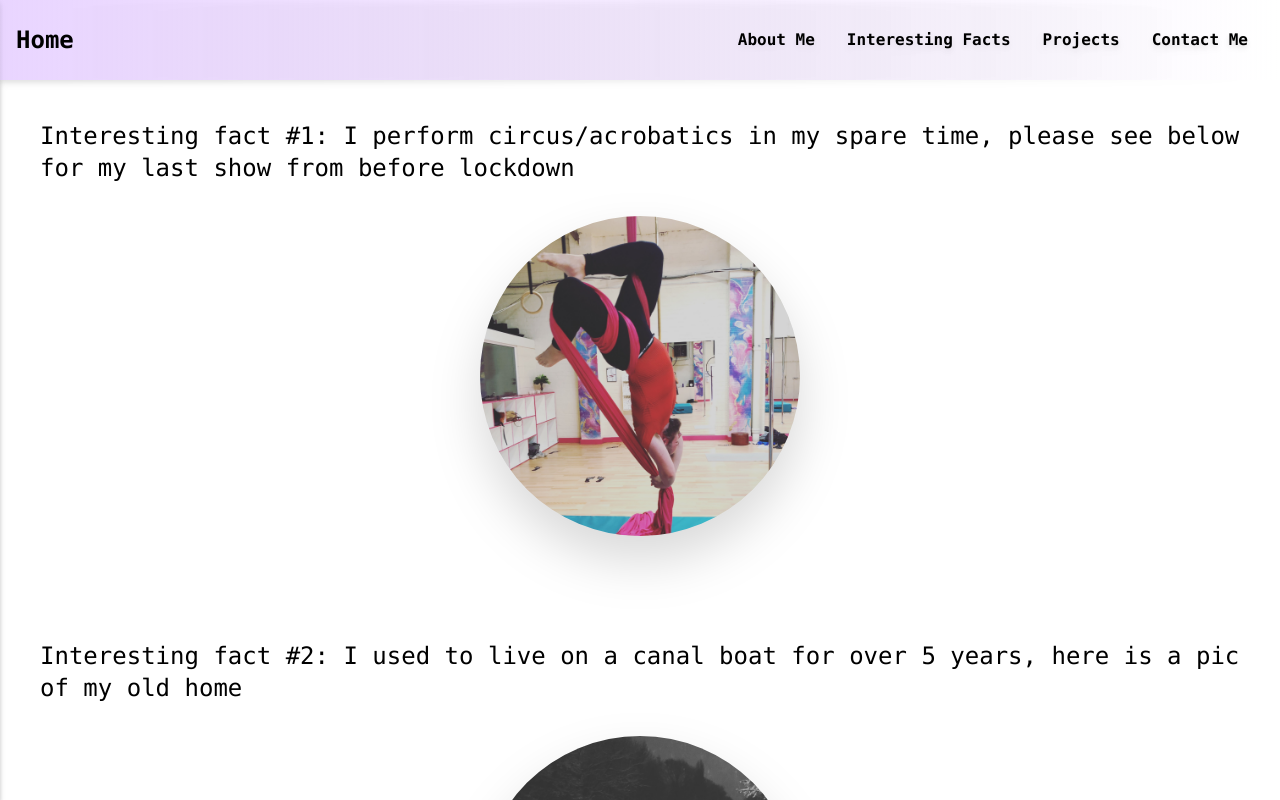
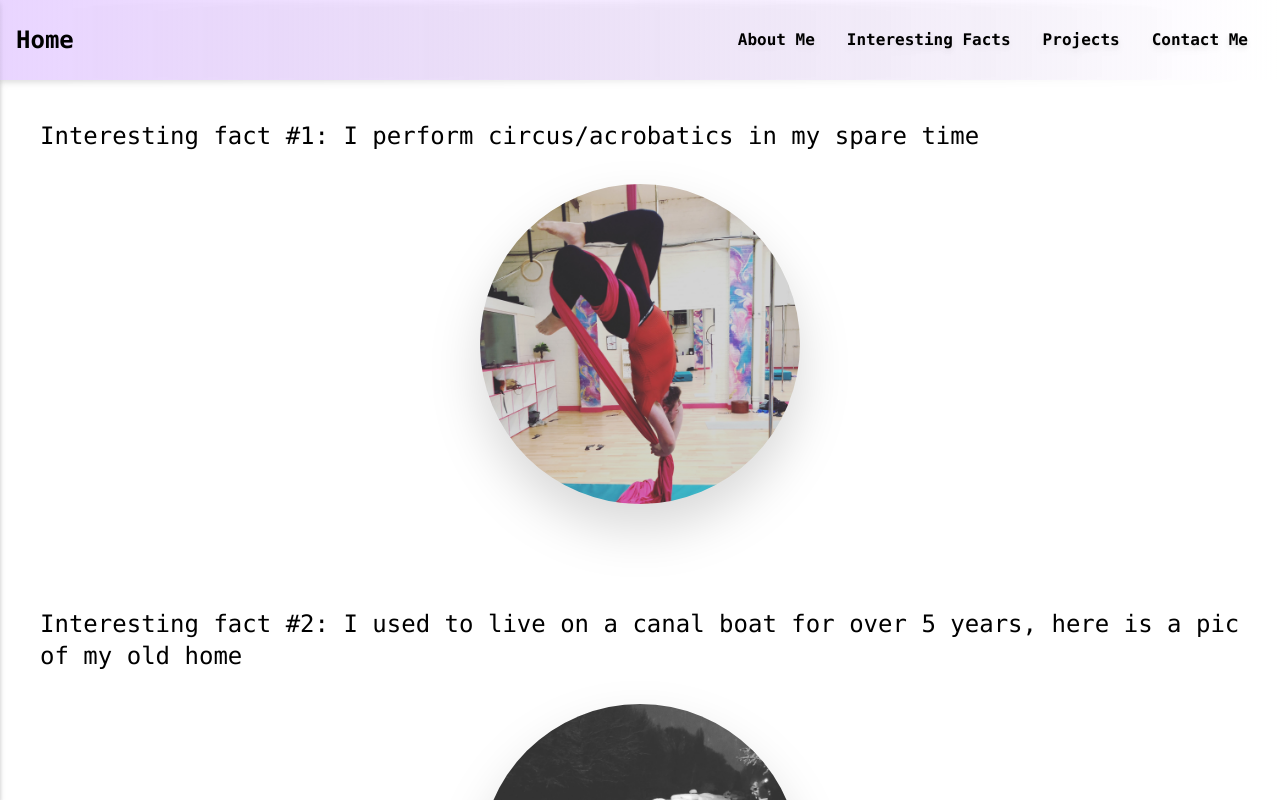
Before and after one commit to TrellixVulnTeam/portfolio_FQKG, a Next.js app: page /interesting in a window 1280 px wide. Shown: the top 800 px of the page. Built offline with nearby package versions, Linux system fonts and the light colour scheme.

Commit message:
updated interesting facts page

```diff
--- a/components/InterestingFacts/index.js
+++ b/components/InterestingFacts/index.js
@@ -11,8 +11,7 @@ export default function InterestingFacts() {
       </Head>
       <ul>
         <li>
-          Interesting fact #1: I perform circus/acrobatics in my spare time,
-          please see below for my last show from before lockdown
+          Interesting fact #1: I perform circus/acrobatics in my spare time
         </li>
         <br></br>
         <div class=" max-w-screen-lg mx-auto pb-10 flex justify-center">
```
